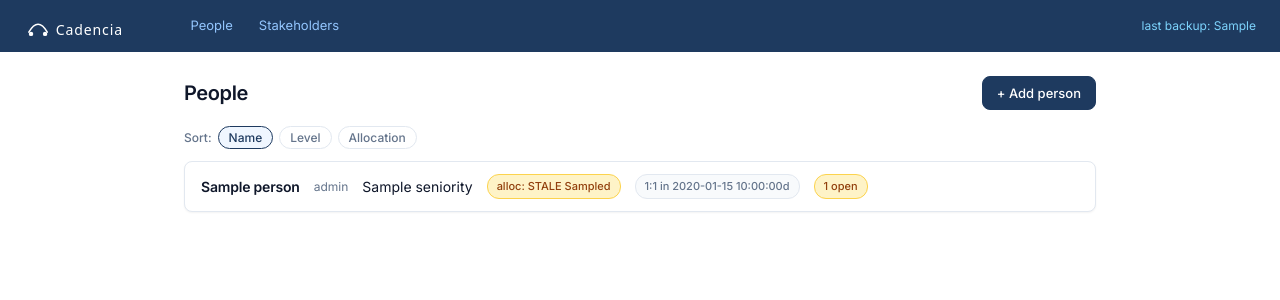
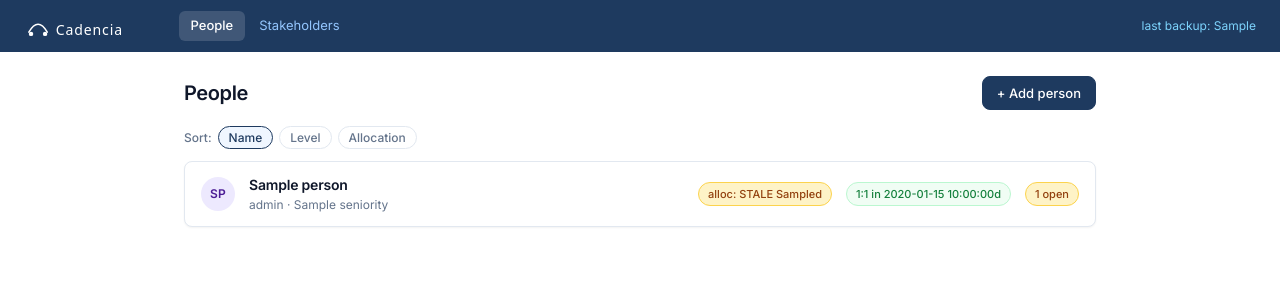
Before and after one commit to apojomovsky/cadencia, a FastAPI app: template app/src/cadencia/web/templates/people_list.html in a window 1280 px wide. Shown: the top 300 px of the page. Run offline with FastAPI, Linux system fonts and the light colour scheme; the template is opened without the code that fills it: most values are stand-ins (such as "Sample title", 1, 10 or a date in 2020); parts of the project's set-up code (start-up, migrations or seed data) failed here and were passed over.

Commit message:
feat(ui): add initials avatars and colored badges to people list

```diff
--- a/app/src/cadencia/web/templates/people_list.html
+++ b/app/src/cadencia/web/templates/people_list.html
@@ -1,5 +1,6 @@
 {% extends "base.html" %}
 {% block title %}People | Cadencia{% endblock %}
+{% block nav_people %}active{% endblock %}
 
 {% block content %}
 <div class="list-header">
@@ -28,14 +29,24 @@
   {% endif %}
   {# Compute numeric level from seniority string like "L5" #}
   {% set level_num = (person.seniority or "L0")[1:] | int(default=0) %}
+  {# Compute initials and avatar color index from name length #}
+  {% set _parts = person.name.split() %}
+  {% if _parts | length >= 2 %}
+    {% set _initials = (_parts[0][0] ~ _parts[1][0]) | upper %}
+  {% else %}
+    {% set _initials = person.name[:2] | upper %}
+  {% endif %}
+  {% set _av_idx = (person.name | length) % 6 %}
   <a class="person-row"
      href="/people/{{ person.id }}"
      data-name="{{ person.name | lower }}"
      data-level="{{ level_num }}"
      data-alloc="{{ alloc_key }}">
-    <span class="person-name">{{ person.name }}</span>
-    <span class="person-role">{{ person.role or "" }}</span>
-    <span class="person-band">{{ person.seniority or "" }}</span>
+    <div class="avatar av-{{ _av_idx }}">{{ _initials }}</div>
+    <div class="person-info">
+      <div class="person-name">{{ person.name }}</div>
+      <div class="person-role">{{ person.role or "" }}{% if person.seniority %} &middot; {{ person.seniority }}{% endif %}</div>
+    </div>
 
     {# Allocation badge #}
     {% if person.alloc_stale_days is not none %}
@@ -43,7 +54,7 @@
     {% elif person.current_allocation_type == "bench" %}
       <span class="badge muted">BENCH</span>
     {% elif person.current_allocation_label %}
-      <span class="badge">{{ person.current_allocation_label }}</span>
+      <span class="badge alloc">{{ person.current_allocation_label }}</span>
     {% else %}
       <span class="badge muted">no alloc</span>
     {% endif %}
@@ -54,7 +65,7 @@
     {% elif person.one_on_one_overdue %}
       <span class="badge danger">1:1 OVERDUE</span>
     {% elif person.one_on_one_days_until is not none %}
-      <span class="badge">1:1 in {{ person.one_on_one_days_until }}d</span>
+      <span class="badge ok">1:1 in {{ person.one_on_one_days_until }}d</span>
     {% else %}
       <span class="badge muted">1:1 {{ person.one_on_one_days_ago }}d ago</span>
     {% endif %}
```
